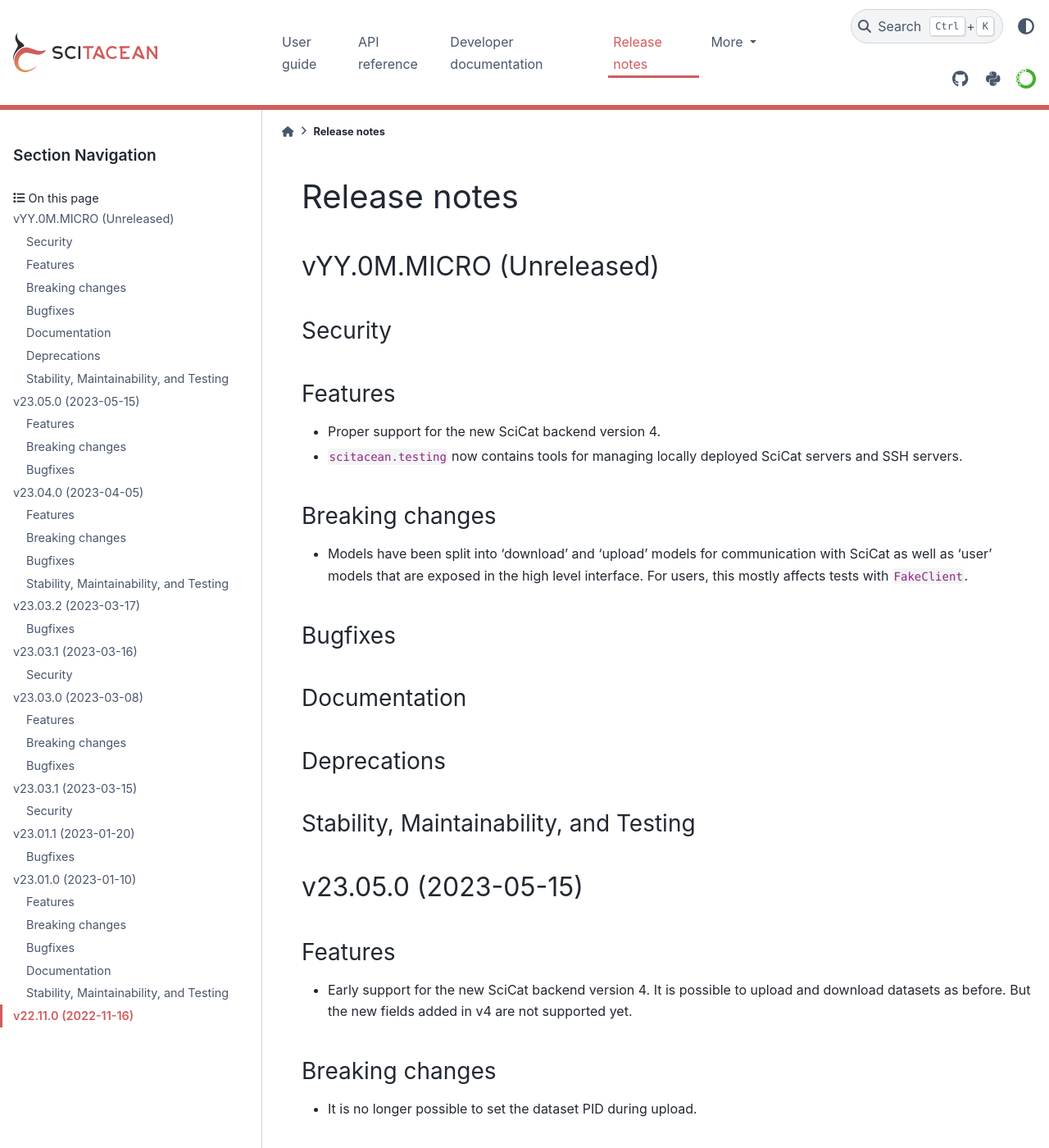
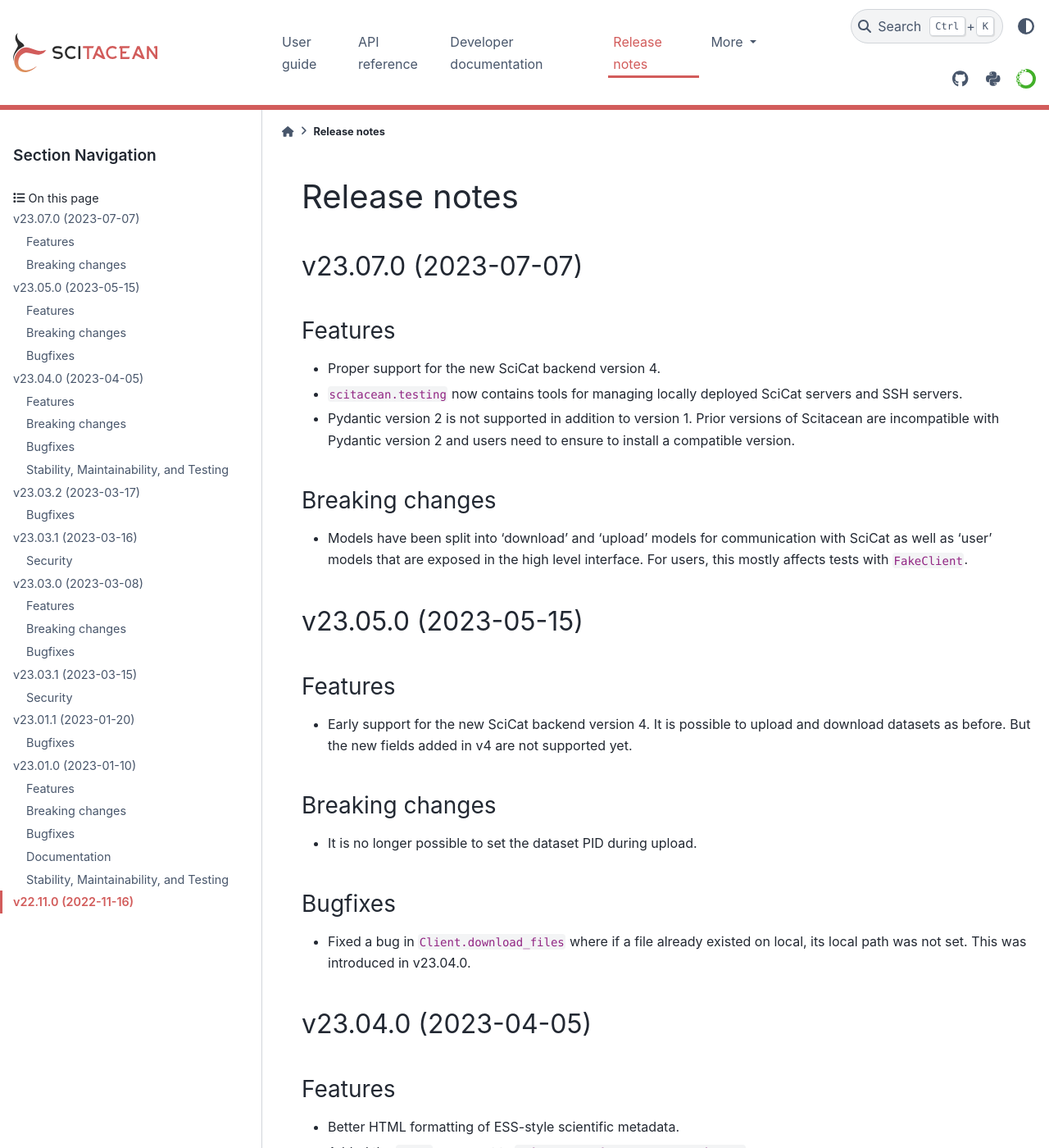
Before and after one commit to SciCatProject/scitacean, a Sphinx documentation site: the page built from docs/release-notes.rst, in a window 1280 px wide and 1400 px high. Shown: the whole window at 82% size. Built offline with Sphinx 7.4.7 and the PyData theme 0.15.4, drawn with Linux system fonts in a browser that asks for light colours; the version number could not be read and is left out.

Commit message:
Add release note

```diff
--- a/docs/release-notes.rst
+++ b/docs/release-notes.rst
@@ -32,35 +32,22 @@ Release notes
    Stability, Maintainability, and Testing
    ~~~~~~~~~~~~~~~~~~~~~~~~~~~~~~~~~~~~~~~
 
-vYY.0M.MICRO (Unreleased)
--------------------------
-
-Security
-~~~~~~~~
+v23.07.0 (2023-07-07)
+---------------------
 
 Features
 ~~~~~~~~
 
 * Proper support for the new SciCat backend version 4.
 * ``scitacean.testing`` now contains tools for managing locally deployed SciCat servers and SSH servers.
+* Pydantic version 2 is not supported in addition to version 1.
+  Prior versions of Scitacean are incompatible with Pydantic version 2 and users need to ensure to install a compatible version.
 
 Breaking changes
 ~~~~~~~~~~~~~~~~
 
 * Models have been split into 'download' and 'upload' models for communication with SciCat as well as 'user' models that are exposed in the high level interface.
   For users, this mostly affects tests with ``FakeClient``.
-
-Bugfixes
-~~~~~~~~
-
-Documentation
-~~~~~~~~~~~~~
-
-Deprecations
-~~~~~~~~~~~~
-
-Stability, Maintainability, and Testing
-~~~~~~~~~~~~~~~~~~~~~~~~~~~~~~~~~~~~~~~
 
 v23.05.0 (2023-05-15)
 ---------------------
```
